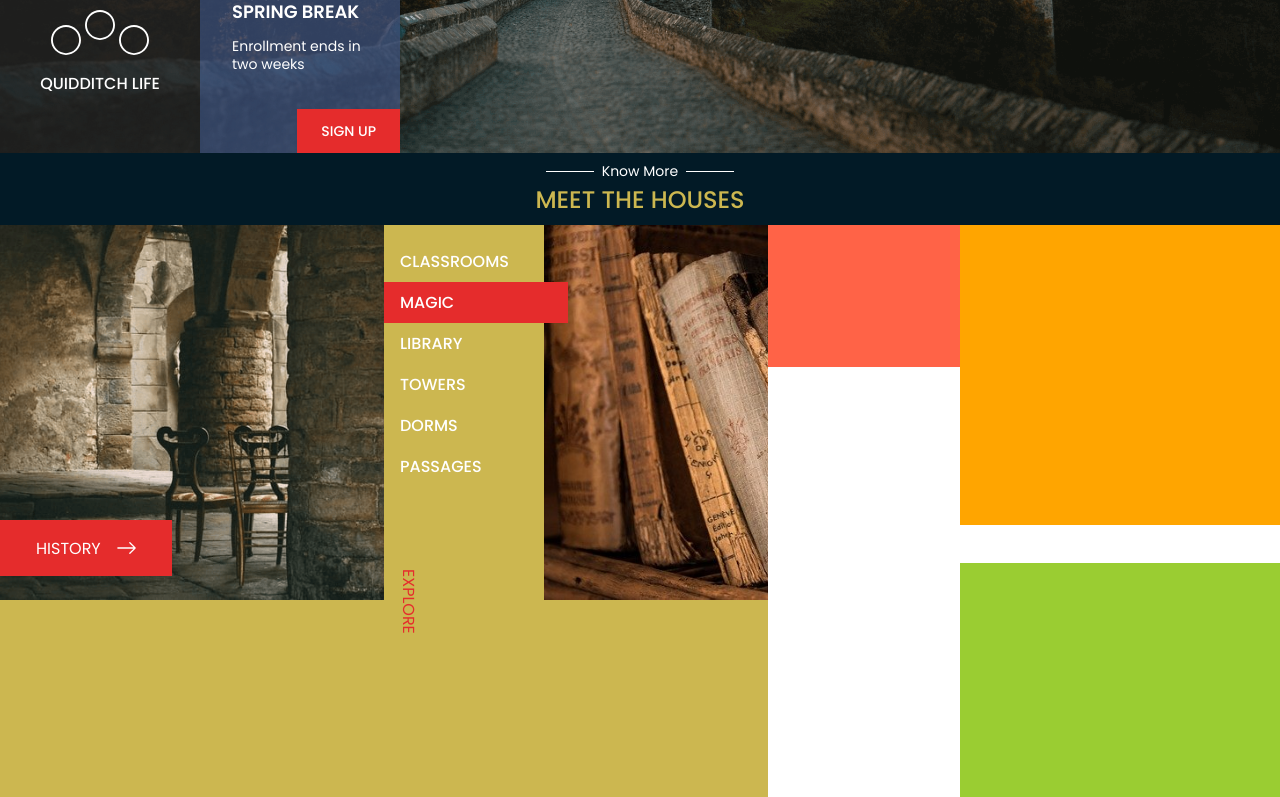
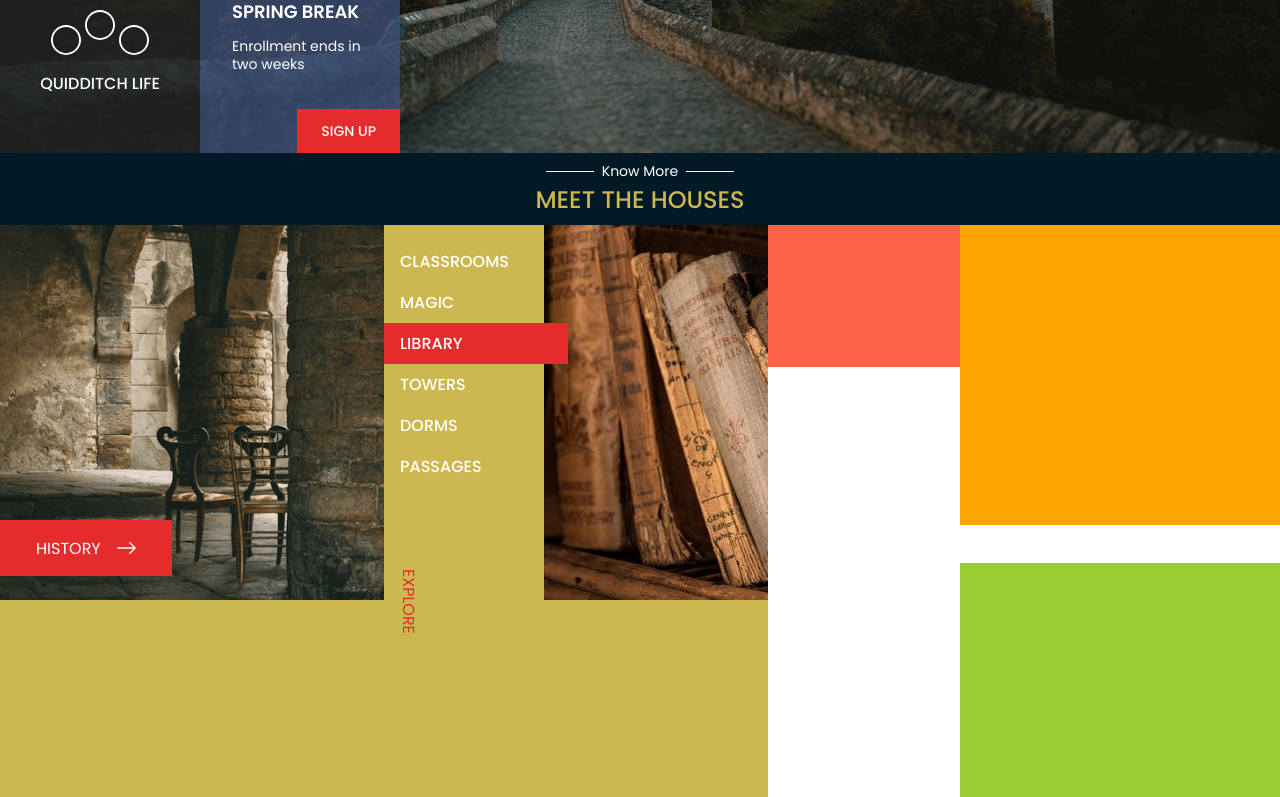
Before and after one commit to Pedro-Henrique-Ferreti/hogwarts-school, a Nuxt app: page / in a window 1280 px wide. Shown: the part 647-1444 px from the top of the page. Built offline with nearby package versions, Linux system fonts and the light colour scheme; a web font is replaced by a local one.

Commit message:
Added scale-card-background-image mixin

```diff
--- a/assets/scss/_mixins.scss
+++ b/assets/scss/_mixins.scss
@@ -7,3 +7,15 @@
     height: $card-height__extra-large;
   }
 }
+
+@mixin scale-card-background-image {
+  overflow: hidden;
+  [class*="__background-image"] {
+    transition: transform .3s ease-in-out;
+  }
+  &:hover {
+    [class*="__background-image"] {
+      transform: scale(1.1);
+    }
+  }
+}
--- a/components/SectionAboutCardExplore.vue
+++ b/components/SectionAboutCardExplore.vue
@@ -1,15 +1,17 @@
 <template>
   <div class="card-explore">
-    <div class="card-explore__image" />
+    <div class="card-explore__background-wrapper">
+      <div class="card-explore__background-image" />
+    </div>
     <nav class="card-explore__nav">
       <ul class="card-explore__list">
         <li class="card-explore__item">
           <a class="card-explore__link" href="#">Classrooms</a>
         </li>
-        <li class="card-explore__item card-explore__item--active">
+        <li class="card-explore__item">
           <a class="card-explore__link" href="#">Magic</a>
         </li>
-        <li class="card-explore__item">
+        <li class="card-explore__item card-explore__item--active">
           <a class="card-explore__link" href="#">Library</a>
         </li>
         <li class="card-explore__item">
@@ -36,9 +38,15 @@ export default {
 <style lang="scss" scoped>
 .card-explore {
   @include card-height;
+  @include scale-card-background-image;
   width: 100%;
   position: relative;
-  &__image {
+  overflow: unset;
+  &__background-wrapper {
+    overflow: hidden;
+    height: inherit;
+  }
+  &__background-image {
     width: 75%;
     height: inherit;
     background-image: url('@/assets/images/old-books.png');
--- a/components/SectionAboutCardHistory.vue
+++ b/components/SectionAboutCardHistory.vue
@@ -1,6 +1,6 @@
 <template>
   <div class="card-history">
-    <div class="card-history__image" />
+    <div class="card-history__background-image" />
     <CallToAction class="card-history__button">History</CallToAction>
   </div>
 </template>
@@ -19,21 +19,15 @@ export default {
 <style lang="scss" scoped>
 .card-history {
   @include card-height;
+  @include scale-card-background-image;
   position: relative;
-  overflow: hidden;
-  &:hover {
-    .card-history__image {
-      transform: scale(1.1);
-    }
-  }
-  &__image {
+  &__background-image {
     width: 100%;
     height: inherit;
     background-image: url('@/assets/images/castle-inside.png');
     background-repeat: no-repeat;
     background-size: cover;
     background-position: center;
-    transition: transform .2s ease-in-out;
   }
   &__button {
     position: absolute;
```
